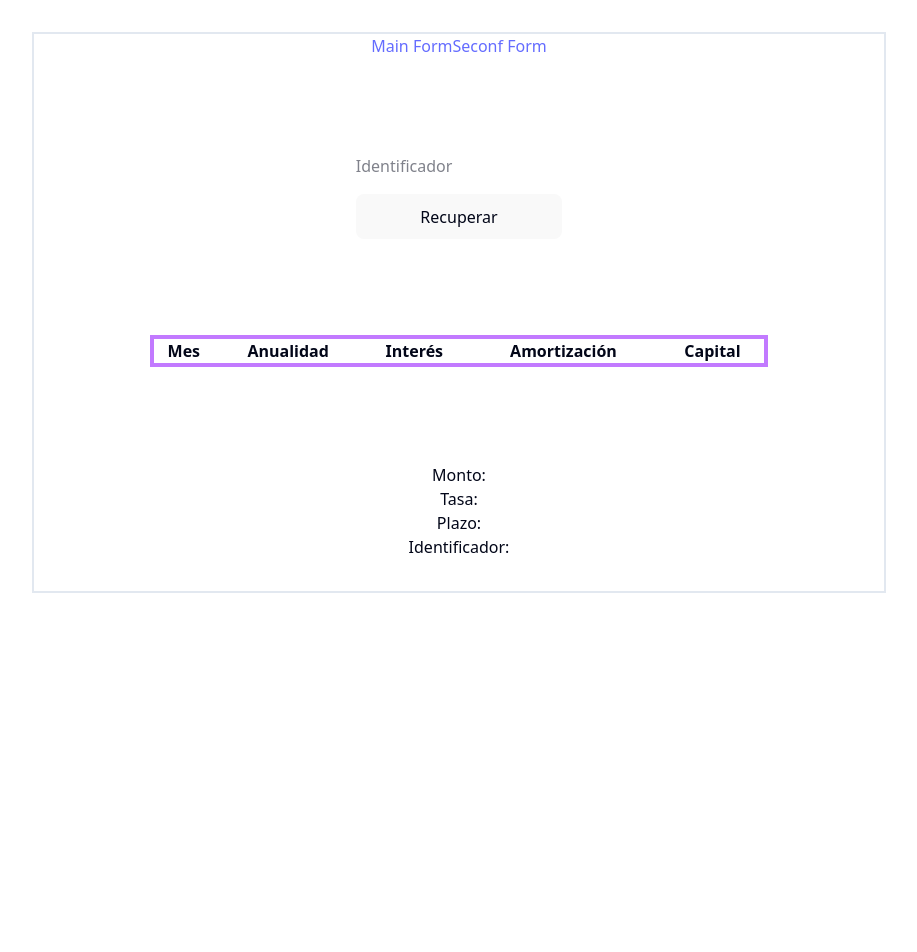
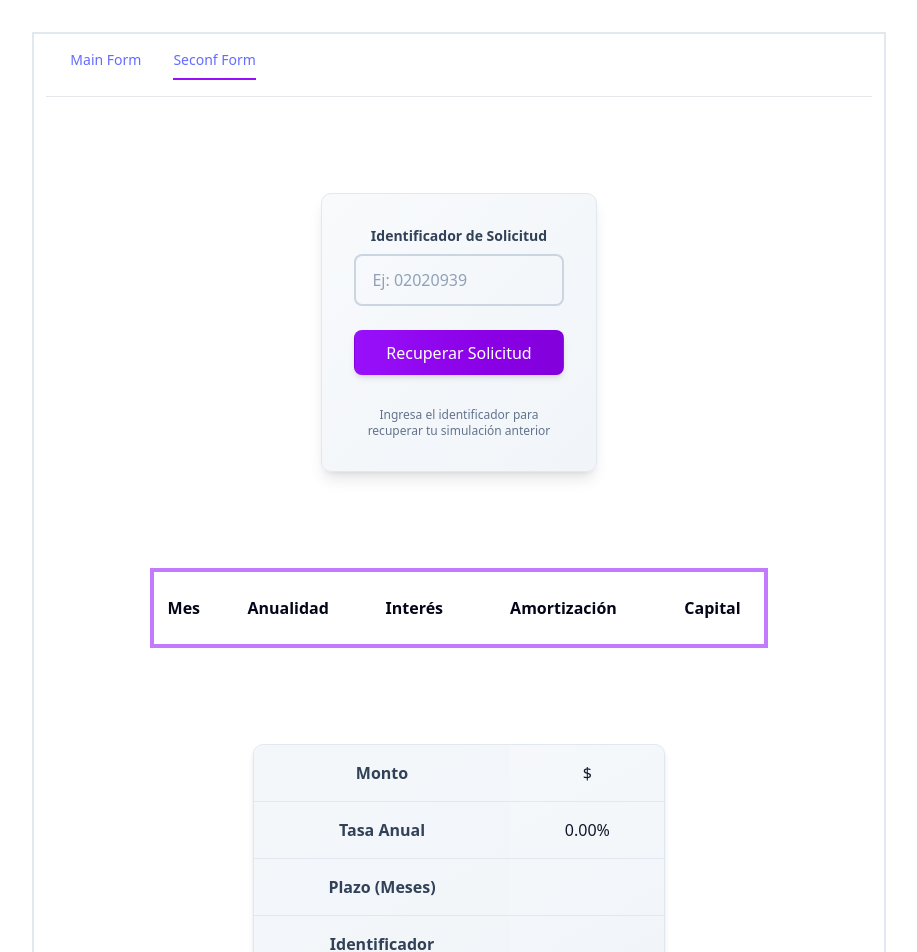
Before and after one commit to robermiranda/creditaria-frontend, a React (Vite) app: page /second-form in a window 1280 px wide. Shown: the top 952 px of the page, without its empty margins (181-1098 px from the left). Before the commit the page ends 800 px from the top, so only its background shows below. Built offline with nearby package versions, Linux system fonts and the light colour scheme.

Commit message:
[style] mejorando el estilo de los componentes, principalmente la tabla y las formas

```diff
--- a/src/App.tsx
+++ /dev/null
@@ -1,9 +0,0 @@
-import { AppNavigator } from "@/forms/link-navigating"
-
-export default function App () {
-    return (
-        <div className="w-96 px-2 mx-auto md:w-8/12 md:px-3 pb-2 border-2 border-slate-200">
-            <AppNavigator />
-        </div>
-    )
-}
--- a/src/forms/link-navigating.tsx
+++ b/src/forms/link-navigating.tsx
@@ -4,9 +4,37 @@ import { NavLink } from "react-router";
 export function AppNavigator () {
 
   return (
-    <nav>
-      <NavLink to="/main-form">Main Form</NavLink>
-      <NavLink to="/second-form">Seconf Form</NavLink>
+    <nav className="border-b border-gray-200 bg-white/50 backdrop-blur-sm sticky top-0 z-50">
+      <div className="flex gap-8 px-6 py-4 max-w-7xl mx-auto">
+        <NavLink
+          to="/main-form"
+          className={({ isActive }) => `
+            relative font-medium transition-all duration-300 text-sm
+            ${isActive
+              ? 'text-purple-600 font-semibold'
+              : 'text-gray-600 hover:text-gray-900'
+            }
+            pb-2
+            ${isActive ? 'border-b-2 border-purple-600' : 'border-b-2 border-transparent hover:border-gray-300'}
+          `}
+        >
+          Main Form
+        </NavLink>
+        <NavLink
+          to="/second-form"
+          className={({ isActive }) => `
+            relative font-medium transition-all duration-300 text-sm
+            ${isActive
+              ? 'text-purple-600 font-semibold'
+              : 'text-gray-600 hover:text-gray-900'
+            }
+            pb-2
+            ${isActive ? 'border-b-2 border-purple-600' : 'border-b-2 border-transparent hover:border-gray-300'}
+          `}
+        >
+          Seconf Form
+        </NavLink>
+      </div>
     </nav>
   );
 }
--- a/src/forms/main-form.tsx
+++ b/src/forms/main-form.tsx
@@ -116,6 +116,9 @@ export function MainForm ({setResponse, valorInicial}: {
 
 
     return (
+        <div className="flex justify-center w-full">
+            <div className="w-full max-w-md bg-linear-to-br from-slate-50 to-slate-100 border-2 border-slate-200 rounded-lg shadow-lg p-8">
+                <h2 className="text-2xl font-bold text-slate-900 mb-6 text-center">Simulador de Crédito</h2>
                 <div className="flex flex-col gap-8">
                     <form id="main-form" onSubmit={mainForm.handleSubmit(onSubmitForm)}>
                         <FieldGroup>
@@ -237,5 +240,7 @@ export function MainForm ({setResponse, valorInicial}: {
                         </Button>
                     </div>
                 </div>
+            </div>
+        </div>
     )
 }
--- a/src/forms/secondary-container.tsx
+++ b/src/forms/secondary-container.tsx
@@ -20,13 +20,29 @@ export function SecondaryContainer () {
             <AppNavigator/>
             <SecondaryForm setTabla={setTabla} setMonto={setMonto}/>
             <TablaAmortizacion tabla={tabla}/>
-            <div>
-                <ul>
-                    <li>Monto: {monto?.monto}</li>
-                    <li>Tasa: {monto?.tasa}</li>
-                    <li>Plazo: {monto?.plazo}</li>
-                    <li>Identificador: {monto?.identificador}</li>
-                </ul>
+            <div className="flex justify-center">
+                <div className="bg-linear-to-br from-slate-50 to-slate-100 rounded-lg border border-slate-200 shadow-md overflow-hidden w-full lg:w-1/2">
+                    <table className="w-full">
+                        <tbody>
+                            <tr className="border-b border-slate-200 hover:bg-slate-100 transition-colors">
+                                <td className="px-6 py-4 font-semibold text-slate-700 bg-slate-100/50">Monto</td>
+                                <td className="px-6 py-4 text-slate-900 font-medium">${monto?.monto.toLocaleString('es-MX', {minimumFractionDigits: 2})}</td>
+                            </tr>
+                            <tr className="border-b border-slate-200 hover:bg-slate-100 transition-colors">
+                                <td className="px-6 py-4 font-semibold text-slate-700 bg-slate-100/50">Tasa Anual</td>
+                                <td className="px-6 py-4 text-slate-900 font-medium">{((monto?.tasa || 0) * 100).toFixed(2)}%</td>
+                            </tr>
+                            <tr className="border-b border-slate-200 hover:bg-slate-100 transition-colors">
+                                <td className="px-6 py-4 font-semibold text-slate-700 bg-slate-100/50">Plazo (Meses)</td>
+                                <td className="px-6 py-4 text-slate-900 font-medium">{monto?.plazo}</td>
+                            </tr>
+                            <tr className="hover:bg-slate-100 transition-colors">
+                                <td className="px-6 py-4 font-semibold text-slate-700 bg-slate-100/50">Identificador</td>
+                                <td className="px-6 py-4 text-slate-900 font-medium">{monto?.identificador}</td>
+                            </tr>
+                        </tbody>
+                    </table>
+                </div>
             </div>
         </div>
     )
--- a/src/forms/secondary-form.tsx
+++ b/src/forms/secondary-form.tsx
@@ -30,16 +30,31 @@ export function SecondaryForm ({setTabla, setMonto}: {
     }
 
     return (
-        <div className="flex flex-col lg:w-1/4 lg:mx-auto gap-4 ">
-            <input
-                type="text"
-                value={identificador}
-                onChange={e => setIdentificador(e.target.value)}
-                placeholder="Identificador"/>
+        <div className="flex flex-col lg:w-1/3 lg:mx-auto gap-6 bg-linear-to-br from-slate-50 to-slate-100 p-8 rounded-lg border border-slate-200 shadow-lg">
+            <div className="space-y-2">
+                <label className="block text-sm font-semibold text-slate-700">
+                    Identificador de Solicitud
+                </label>
+                <input
+                    type="text"
+                    value={identificador}
+                    onChange={e => setIdentificador(e.target.value)}
+                    placeholder="Ej: 02020939"
+                    className="w-full px-4 py-3 border-2 border-slate-300 rounded-md focus:outline-none focus:border-purple-500 focus:ring-2 focus:ring-purple-200 transition-all text-slate-900 placeholder-slate-400"
+                />
+            </div>
 
-            <button type="submit" onClick={onSubmitForm}>
-                Recuperar
+            <button
+                type="submit"
+                onClick={onSubmitForm}
+                className="w-full bg-linear-to-r from-purple-600 to-purple-700 hover:from-purple-700 hover:to-purple-800 text-white font-semibold py-3 px-6 rounded-md shadow-md hover:shadow-lg transform hover:-translate-y-0.5 transition-all duration-200 active:translate-y-0 active:shadow-sm"
+            >
+                Recuperar Solicitud
             </button>
+
+            <p className="text-xs text-slate-500 text-center mt-2">
+                Ingresa el identificador para recuperar tu simulación anterior
+            </p>
         </div>
     )
 }
--- a/src/forms/tabla_amortizacion.tsx
+++ b/src/forms/tabla_amortizacion.tsx
@@ -7,23 +7,23 @@ export function TablaAmortizacion ({tabla}: {tabla: TtablaAmortizacion}) {
             <div className="flex justify-center w-full">
                 <table className="table-auto border-4 border-purple-400 w-full lg:w-3/4">
                     <thead>
-                        <tr>
-                            <th className="text-center">Mes</th>
-                            <th className="text-center">Anualidad</th>
-                            <th className="text-center">Interés</th>
-                            <th className="text-center">Amortización</th>
-                            <th className="text-center">Capital</th>
+                        <tr className="border-b border-slate-200 hover:bg-slate-100 transition-colors">
+                            <th className="text-center py-6">Mes</th>
+                            <th className="text-center py-6">Anualidad</th>
+                            <th className="text-center py-6">Interés</th>
+                            <th className="text-center py-6">Amortización</th>
+                            <th className="text-center py-6">Capital</th>
                         </tr>
                     </thead>
                     <tbody>
                         {
                             tabla.map((row: TamortizcionRow) => (
-                                <tr key={row[0]}>
+                                <tr key={row[0]} className="border-b border-slate-200 hover:bg-slate-100 transition-colors">
                                     <td>{row[0]}</td>
-                                    <td className="text-center">{row[1].toFixed(2)}</td>
-                                    <td className="text-center">{row[2].toFixed(2)}</td>
-                                    <td className="text-center">{row[3].toFixed(2)}</td>
-                                    <td className="text-center">{row[4].toFixed(2)}</td>
+                                    <td className="text-center py-4 text-slate-900 font-medium">{row[1].toFixed(2)}</td>
+                                    <td className="text-center py-4 text-slate-900 font-medium">{row[2].toFixed(2)}</td>
+                                    <td className="text-center py-4 text-slate-900 font-medium">{row[3].toFixed(2)}</td>
+                                    <td className="text-center py-4 text-slate-900 font-medium">{row[4].toFixed(2)}</td>
                                 </tr>
                             ))
                         }
```
Lines whose indentation alone changed are shown as unchanged.
